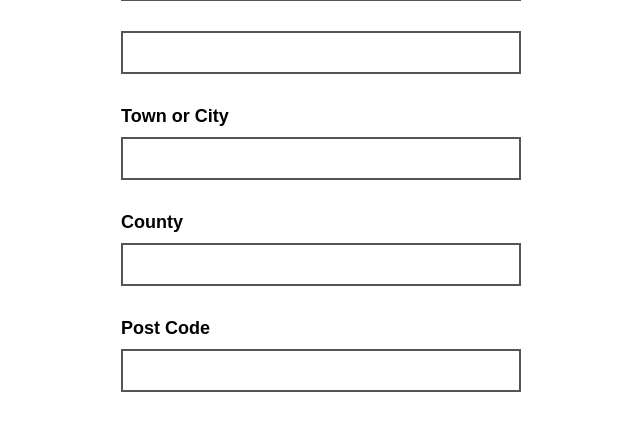
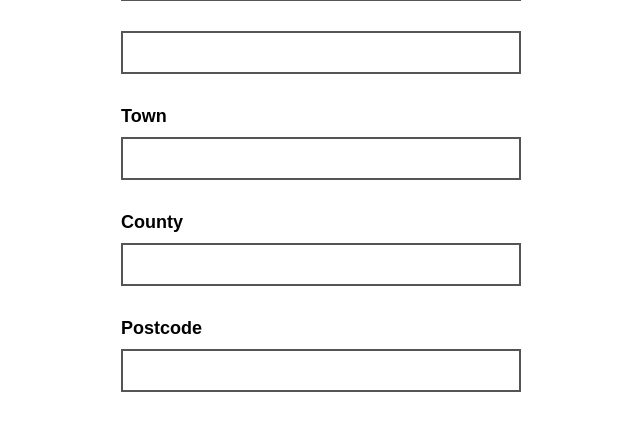
Before and after one commit to eddylongshanks/CETM65_Assignment2, a Django app: page /customer_details/ in a window 1280 px wide. Shown: the part 612-1035 px from the top of the page, without its empty margins (119-759 px from the left). Run offline with Django 3.2, Linux system fonts and the light colour scheme.

Commit message:
updated customer details html form tags

```diff
--- a/online_dip/user/templates/customer_details.html
+++ b/online_dip/user/templates/customer_details.html
@@ -6,7 +6,7 @@
 
 <div class="container">
     <h1>Customer Details</h1>
-    <form action="{% url 'customer_details' %}" method="POST">
+    <form action="{% url 'customer_details' %}" name="odip-form" method="POST">
         {% csrf_token %}
 
         {% if form.errors %}
@@ -26,56 +26,46 @@
         </div>
 
         <div class="field">
-            <label class="field-label">Last Name</label>
-            {{ form.last_name }}
+            <label class="field-label">{{ form.last_name.label }}</label>
+            <span class="field-error field-validation-valid"></span>
+            <input id="last_name" type="text" name="last_name" value="" />
         </div>
 
         <h3>What is your Address?</h3>
 
         <div class="field">
-            <label class="field-label">Building and Street</label>
-            <!-- <span class="field-error"></span> -->
+            <label class="field-label">{{ form.building.label }}</label>
             {{ form.building }}
         </div>
         <div class="field">
-            <!-- <span class="field-error"></span> -->
             {{ form.street }}
         </div>
         <div class="field">
-            <label class="field-label">Town or City</label>
-            <!-- <span class="field-error"></span> -->
+            <label class="field-label">{{ form.town.label }}</label>
             {{ form.town }}
         </div>
         <div class="field">
-            <label class="field-label">County</label>
-            <!-- <span class="field-error"></span> -->
+            <label class="field-label">{{ form.county.label }}</label>
             {{ form.county }}
         </div>
         <div class="field">
-            <label class="field-label">Post Code</label>
-            <!-- <span class="field-error"></span> -->
+            <label class="field-label">{{ form.postcode.label }}</label>
             {{ form.postcode }}
         </div>
         <div class="field">
-            <label class="field-label">Telephone Number</label>
-            <!-- <span class="field-error"></span> -->
+            <label class="field-label">{{ form.telephone_number.label }}</label>
             {{ form.telephone_number }}
         </div>
         <div class="field">
-            <label class="field-label">Email Address</label>
-            <!-- <span class="field-error"></span> -->
+            <label class="field-label">{{ form.email.label }}</label>
             <div class="field-hint">The data collected here will only be used to fulfill this request.</div>
             {{ form.email }}
         </div>
 
-        <!-- {{ form.preferred_time_to_contact }} -->
-
-
         <fieldset>
             <Legend>
-                <label class="field-label">Preferred Time to Call</label>
+                <label class="field-label">{{ form.preferred_time_to_contact.label }}</label>
             </Legend>
-            <!-- <span class="field-error"></span> -->
             <div class="field-radio-button">
                 <input type="radio" name="preferred_time_to_contact" id="time-to-call-early-morning" value="M">
                 <label for="time-to-call-early-morning">9am - 12pm (Mon-Fri)</label>
```
